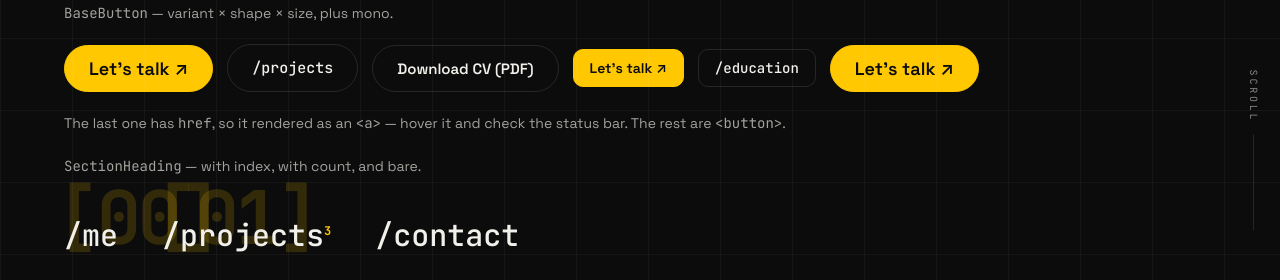
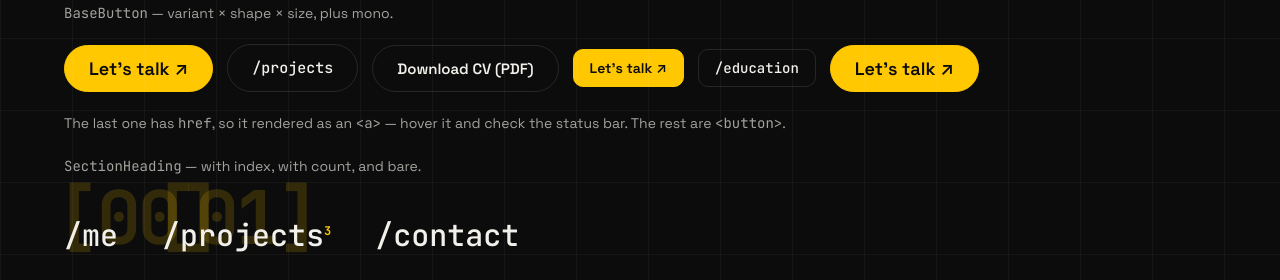
Before and after one commit to krub-dev/portfolio-krub, a Vue app: page /preview in a window 1280 px wide. Shown: the part 250-530 px from the top of the page. Built offline with nearby package versions, Linux system fonts and the light colour scheme.

Commit message:
Hide the scroll indicator on the 404
ScrollProgress is decorative and says nothing a scrollbar does not; the 404 has neither scroll nor scrollbar, so it is gated on route meta hero alongside the lemon. The e2e flow asserts it is absent.

```diff
--- a/src/App.vue
+++ b/src/App.vue
@@ -65,7 +65,12 @@ function goTop() {
       @go-top="goTop"
     />
 
-    <ScrollProgress />
+    <!--
+      The scroll indicator, like Limonacho further down, belongs to a page you
+      scroll. On the 404 there is nothing to scroll and no scrollbar, so a rail
+      and a "Scroll" label would be pointing at something that is not there.
+    -->
+    <ScrollProgress v-if="route.meta.hero" />
     <CursorFx />
 
     <RouterView />
```
Also changed, not shown: 2 other files (tests, documents, lock files or other folders).
